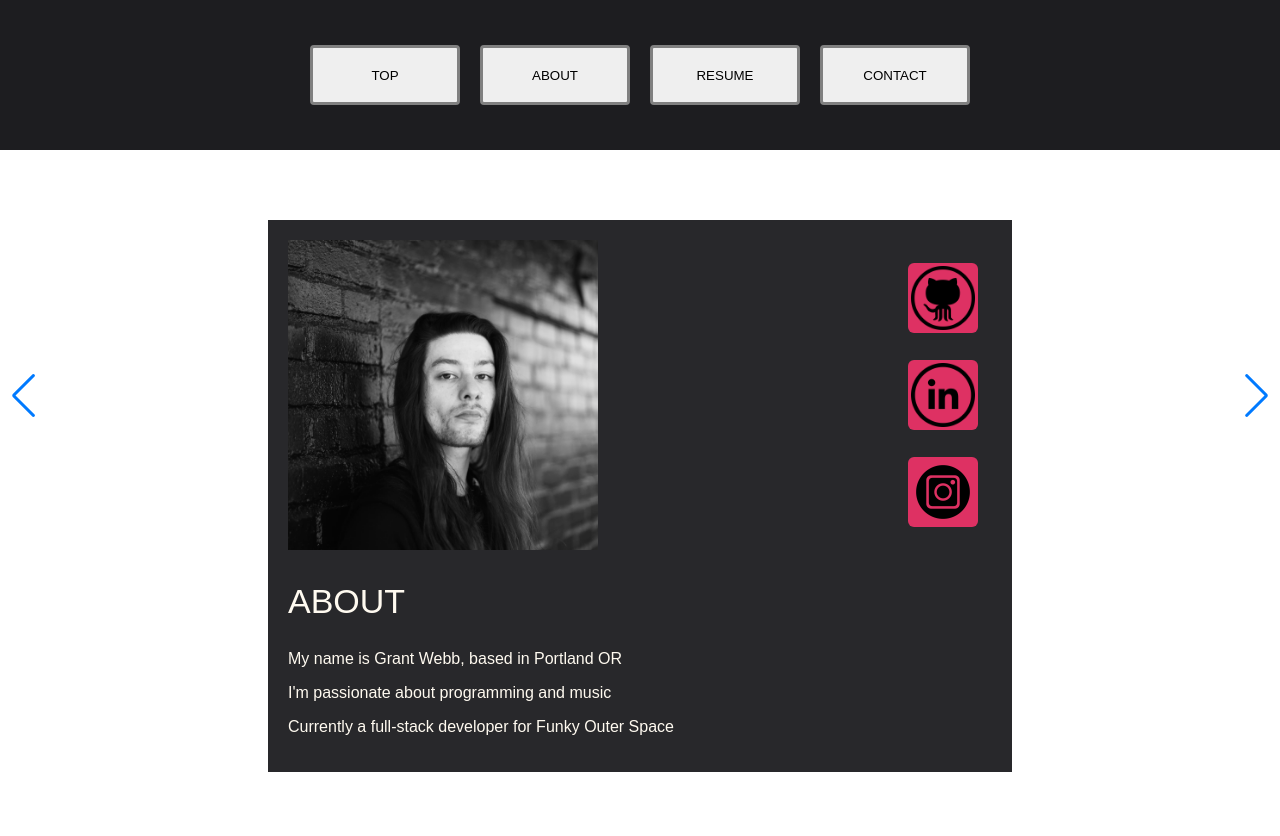
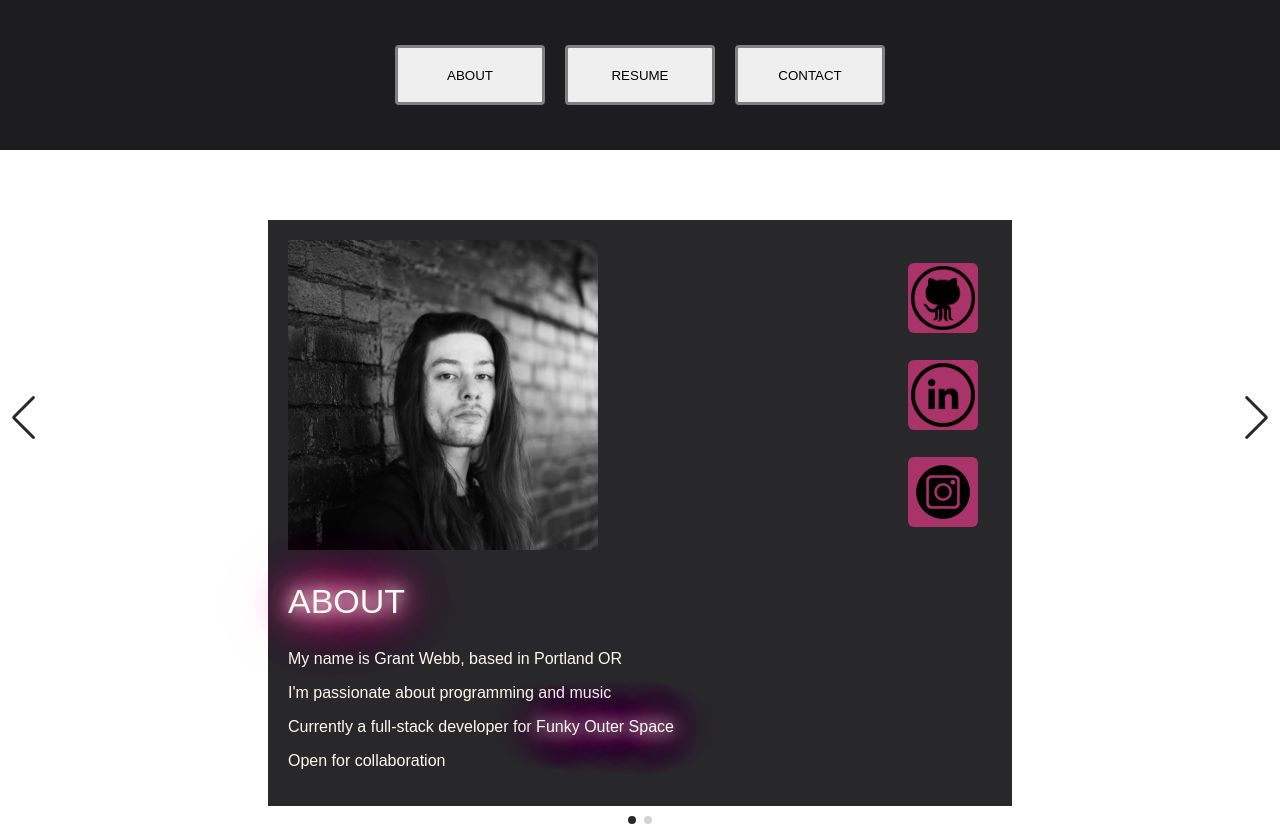
Before and after one commit to gwebb17/react_portfolio_new, a React (Create React App) app: page / in a window 1280 px wide. Before the commit the page ends 800 px from the top, so only its background shows below. Built offline with nearby package versions, Linux system fonts and the light colour scheme.

Commit message:
bugfix bullets, neon animation, bullet style

```diff
--- a/src/App.css
+++ b/src/App.css
@@ -8,6 +8,7 @@
 .app__about{
   margin-right: 20%;
   margin-left: 20%;
+  margin-bottom: 10px; /*for bullets*/
 }
 
 .app__resume_container{
@@ -23,15 +24,15 @@
 }
 
 /*SWIPER*/
-.swiper {
-
-
+.swiper-pagination-bullet {
+  opacity: 1;
+  background-color: #28282B !important; /*seems to be only way to override default blue button color*/
 }
 
-.swiper-slide{
-
+.swiper-button-prev{
+  color: #28282B !important;
 }
 
-.swiper-pagination{
-  position: static;
+.swiper-button-next{
+  color: #28282B !important;
 }
--- a/src/App.tsx
+++ b/src/App.tsx
@@ -12,17 +12,21 @@ import 'swiper/css/navigation';
 import 'swiper/css/pagination';
 
 //init swiper
+const SwiperAfterMount = () => {
+  useEffect(() => {
     const swiper = new Swiper('.swiper', {
       // configure Swiper to use modules
       modules: [Navigation, Pagination, Parallax],
 
+      spaceBetween: 0,
+      slidesPerView: 1,
       observer: true,
       observeParents: true,
       parallax:true,
 
       direction: 'horizontal',
-  loop: false,
-  speed: 2500,
+      loop: true,
+      speed: 3200,
 
       pagination: {
         el: '.swiper-pagination',
@@ -34,12 +38,15 @@ const swiper = new Swiper('.swiper', {
         prevEl: '.swiper-button-prev',
       },
     });
-//SWIPER BUG:
-//page is mounting twice on refresh and once when IDE saves
-//when page mounts twice the pagination and buttons dont work
-//when page mounts once the pagination and buttons DO work
-//possible solution could be using React way again and splitting Swiper into its own component
+  },[]);
 
+  //Have to return something in order to use the component SwiperAfterMount in the below App component
+  //without calling SwiperAfterMount we don't initialize it properly hence the break on refresh bug
+  return(
+    <div>
+    </div>
+  )
+}
 
 function swiperRightClicked() {
   console.log("Right Swiper button clicked")
@@ -49,12 +56,9 @@ function swiperLeftClicked() {
 }
 
 function App() {
-  useEffect(() => {
-    console.log("mounted")
-  },[]);
-
   return (
     <>
+      <SwiperAfterMount/>
       <div className='app__nav'>
         <Nav />
       </div>
--- a/src/components/about/About.css
+++ b/src/components/about/About.css
@@ -16,7 +16,7 @@
 
 .about__top_row_link_one img{
     width: 100%;
-    background-color: #DE3163;
+    background-color: #AA336A;
     border-radius: 6px;
     padding: 3px 3px 3px 3px;
 }
@@ -29,7 +29,7 @@ otherwise it won't apply correctly*/
 
 .about__top_row_link_two img{
     width: 100%;
-    background-color: #DE3163;
+    background-color: #AA336A;
     border-radius: 6px;
     padding: 3px 3px 3px 3px;
 }
@@ -40,7 +40,7 @@ otherwise it won't apply correctly*/
 
 .about__top_row_link_three img{
     width: 100%;
-    background-color: #DE3163;
+    background-color: #AA336A;
     border-radius: 6px;
     padding: 3px 3px 3px 3px;
 }
@@ -62,6 +62,9 @@ otherwise it won't apply correctly*/
     font-family: 'Exo', sans-serif;
     font-size: 34px;
     color: floralwhite;
+    -webkit-animation: glow 1s ease-in-out infinite alternate;
+    -moz-animation: glow 1s ease-in-out infinite alternate;
+    animation: glow 1s ease-in-out infinite alternate;
 }
 
 .about__text_image img{
@@ -73,3 +76,26 @@ otherwise it won't apply correctly*/
     font-weight: 500;
     color: floralwhite;
 }
+
+/*GLOW LINK TEXT*/
+@keyframes glow {
+    from {
+      text-shadow: 0 0 10px #fff, 0 0 20px #fff, 0 0 30px #e60073, 0 0 40px #e60073, 0 0 50px #e60073, 0 0 60px #e60073, 0 0 70px #e60073;
+    }
+
+    to {
+      text-shadow: 0 0 20px #fff, 0 0 30px #ff4da6, 0 0 40px #ff4da6, 0 0 50px #ff4da6, 0 0 60px #ff4da6, 0 0 70px #ff4da6, 0 0 80px #ff4da6;
+    }
+}
+
+.fos_glow_link{
+    color: floralwhite;
+    -webkit-animation: glow 1s ease-in-out infinite alternate;
+    -moz-animation: glow 1s ease-in-out infinite alternate;
+    animation: glow 1s ease-in-out infinite alternate;
+}
+
+.fos_glow_link:link { text-decoration: none; }
+.fos_glow_link:visited { text-decoration: none; }
+.fos_glow_link:hover { text-decoration: none; }
+.fos_glow_link:active { text-decoration: none; }
--- a/src/components/about/About.js
+++ b/src/components/about/About.js
@@ -36,7 +36,10 @@ const About = () => {
                         I'm passionate about programming and music
                     </p>
                     <p className='p_text_line_three'>
-                        Currently a full-stack developer for <a href="https://funkyouter.space"></a>Funky Outer Space
+                        Currently a full-stack developer for <a href="https://funkyouter.space" className={'fos_glow_link'}>Funky Outer Space</a>
+                    </p>
+                    <p className='p_text_line_three'>
+                        Open for collaboration {/*make collaboration a link to contact section*/}
                     </p>
                 </div>
             </div>
--- a/src/components/navbar/Nav.js
+++ b/src/components/navbar/Nav.js
@@ -3,9 +3,8 @@ import { useState, useRef, useContext, useEffect } from 'react';
 import AppContext from '../../AppContext.js';
 
 const Nav = () => {
-    const linksForButtons = ["top", "about", "resume", "contact"];
-    const linkMap = {
-        top: 'nav__id',       //apparently these ids can be located without context, ref, or importing between different components
+    const linksForButtons = ["about", "resume", "contact"];
+    const linkMap = {      //apparently these ids can be located without context, ref, or importing between different components
         about: 'about__id',
         resume: 'resume__id',
         contact: 'contact__id'
--- a/src/components/resume/Resume.css
+++ b/src/components/resume/Resume.css
@@ -12,6 +12,9 @@
     font-family: 'Exo', sans-serif;
     font-size: 34px;
     color: floralwhite;
+    -webkit-animation: glow 1s ease-in-out infinite alternate;
+    -moz-animation: glow 1s ease-in-out infinite alternate;
+    animation: glow 1s ease-in-out infinite alternate;
 }
 
 .resume__text{
@@ -19,3 +22,14 @@
     font-weight: 500;
     color: floralwhite;
 }
+
+/*GLOW LINK TEXT*/
+@keyframes glow {
+    from {
+      text-shadow: 0 0 10px #fff, 0 0 20px #fff, 0 0 30px #e60073, 0 0 40px #e60073, 0 0 50px #e60073, 0 0 60px #e60073, 0 0 70px #e60073;
+    }
+
+    to {
+      text-shadow: 0 0 20px #fff, 0 0 30px #ff4da6, 0 0 40px #ff4da6, 0 0 50px #ff4da6, 0 0 60px #ff4da6, 0 0 70px #ff4da6, 0 0 80px #ff4da6;
+    }
+}
```
Also changed, not shown: src/components/swiper/Swiper.js (added, +30 -0 lines), src/components/swiper/Swiper.css (added). Lines whose indentation alone changed are shown as unchanged.
